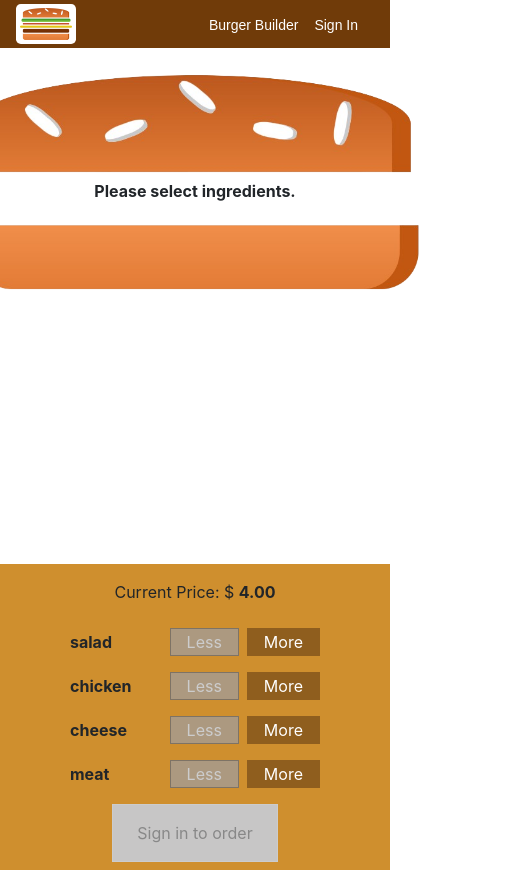
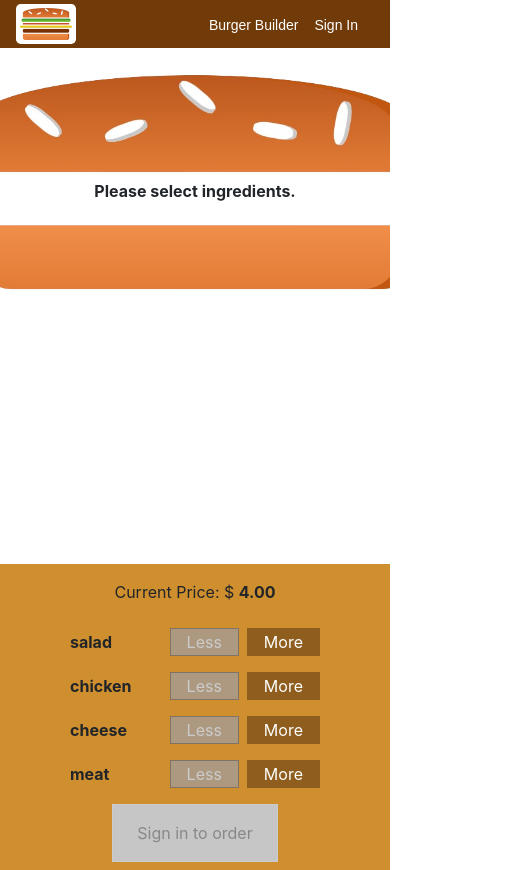
Before and after one commit to ShehryarSohail7/Build-a-Burger, a React (Create React App) app: page / in a window 390 px wide. Shown: the whole page, 520 px wide, since content can reach past the window. Built offline with nearby package versions, Linux system fonts and the light colour scheme.

Commit message:
overflow fix mobile

```diff
--- a/src/components/burgerDisplay.jsx
+++ b/src/components/burgerDisplay.jsx
@@ -1,15 +1,13 @@
 import React from "react";
 import topbun from "../images/top_bun.png";
 import bottombun from "../images/bottom_bun.png";
+import "./css/burgerDisplay.css";
 
 const BurgerDisplay = (props) => {
   return (
     <div className="d-flex justify-content-center">
-      <div
-        className=" col-4 d-flex flex-column align-items-center mt-3"
-        style={{ overflow: "scroll", height: "500px", width: "650px" }}
-      >
-        <img src={topbun} alt="top bun" style={{ height: "115px" }} />
+      <div className="burger-div d-flex flex-column align-items-center mt-3">
+        <img src={topbun} alt="top bun" className="top-bun" />
 
         {/* <p>Please select ingredients.</p> */}
         {4.0 + props.salad + props.chicken + props.cheese + props.meat ===
@@ -26,7 +24,11 @@ const BurgerDisplay = (props) => {
         {props.cheeseArr}
         {props.meatArr}
 
-        <img src={bottombun} alt="bottom bun" style={{ height: "79px" }} />
+        <img
+          src={bottombun}
+          alt="bottom bun"
+          className="bottom-bun"
+        />
       </div>
     </div>
   );
--- /dev/null
+++ b/src/components/css/burgerDisplay.css
@@ -0,0 +1,18 @@
+.burger-div {
+  overflow: scroll;
+  height: 500px;
+  width: 650px;
+}
+
+.top-bun {
+  height: 115px;
+}
+
+.bottom-bun {
+  height: 79px;
+}
+
+/* @media (max-width: 768px) {
+  .burger-div {
+  }
+} */
```
